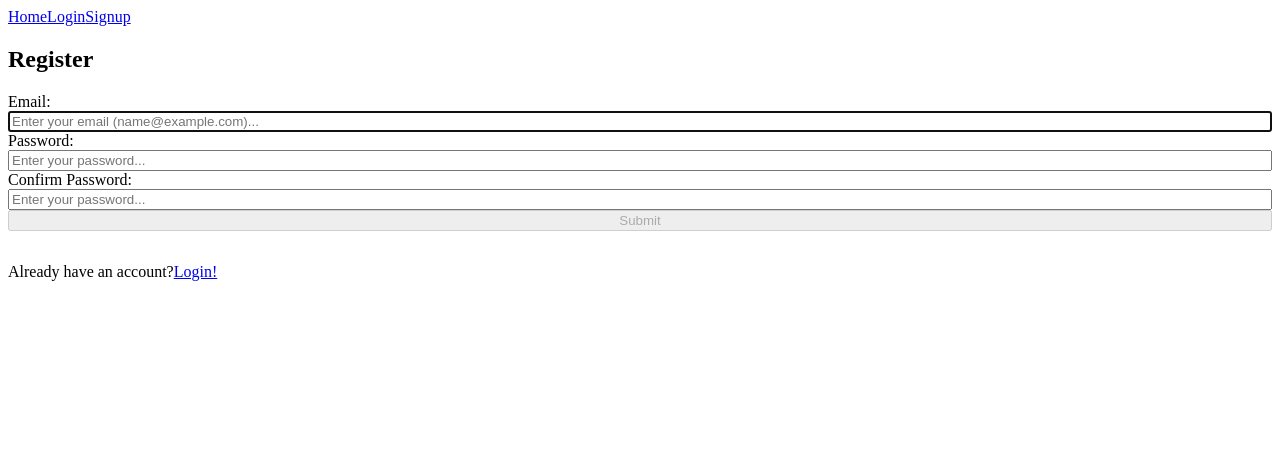
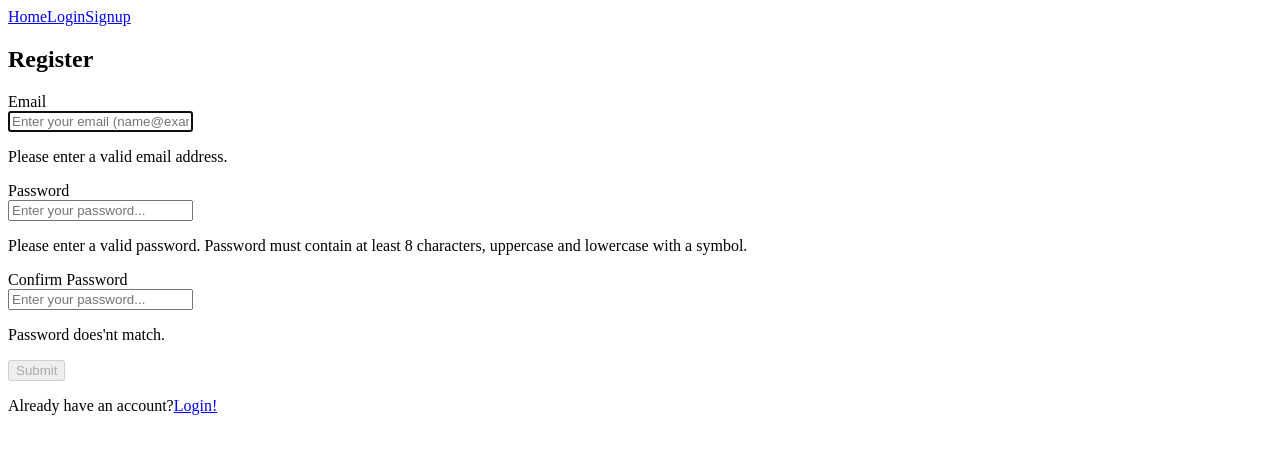
Before and after one commit to Ashish130605/tone-bridge, a React app in the folder frontend/: page /signup in a window 1280 px wide. Shown: the top 454 px of the page. Built offline with nearby package versions, Linux system fonts and the light colour scheme; no server answers; the HTML template or start-up script is replaced by a standard one.

Commit message:
refactor(auth): replace html elements with components in Signup and Login

```diff
--- a/frontend/src/features/auth/components/Login.jsx
+++ b/frontend/src/features/auth/components/Login.jsx
@@ -2,6 +2,8 @@ import { useRef, useState, useEffect } from "react";
 import { Link, Navigate } from "react-router";
 import { apiFetch } from "../../../lib/api-client";
 import useAuth from "../../../hooks/useAuth";
+import { FormField } from "../../../components/FormField";
+import { Button } from "../../../components";
 
 export function Login() {
   const { setAuth } = useAuth();
@@ -62,10 +64,10 @@ export function Login() {
 
           <h1>Login</h1>
           <form onSubmit={handleSubmit}>
-            <label htmlFor="email">Email:</label>
-            <input
+            <FormField
+              id = "email"
+              label= "Email"
               type="email"
-              id="email"
               ref={emailRef}
               placeholder="Enter your email..."
               onChange={(e) => setEmail(e.target.value)}
@@ -73,16 +75,16 @@ export function Login() {
               required
             />
 
-            <label htmlFor="password">Password:</label>
-            <input
+            <FormField
+              id = "password"
+              label= "Password"
               type="password"
-              id="password"
               placeholder="Enter your password..."
               onChange={(e) => setPassword(e.target.value)}
               aria-describedby="pwdnote"
               required
             />
-            <button>Login</button>
+            <Button>Login</Button>
           </form>
           <p>
             Dont have an account?
--- a/frontend/src/features/auth/components/Signup.jsx
+++ b/frontend/src/features/auth/components/Signup.jsx
@@ -1,7 +1,9 @@
 import { useEffect, useRef, useState } from "react";
 import { apiFetch } from "../../../lib/api-client";
-import './Signup.css';
+import { FormField } from "../../../components/FormField";
+import { Button } from "../../../components/Button";
 import { Link } from "react-router";
+import { Navigate } from "react-router";
 
 const EMAIL_REGEX = /^[a-zA-Z0-9._%+-]+@[a-zA-Z0-9.-]+\.[a-zA-Z]{2,}$/;
 const PWD_REGEX =
@@ -76,12 +78,7 @@ export function SignUp() {
   return (
     <>
       {success ? (
-        <section>
-          <h1>Success!</h1>
-          <p>
-            <a href="#">Sign In</a>
-          </p>
-        </section>
+          <Navigate to={"/login"} replace />
       ) : (
         <section>
           <p
@@ -94,10 +91,10 @@ export function SignUp() {
 
           <h1>Register</h1>
           <form onSubmit={handleSubmit}>
-            <label htmlFor="email">Email:</label>
-            <input
+            <FormField
+              id = "email"
+              label = "Email"
               type="email"
-              id="email"
               ref={emailRef}
               placeholder="Enter your email (name@example.com)..."
               onChange={(e) => setEmail(e.target.value)}
@@ -106,23 +103,15 @@ export function SignUp() {
               required
               onFocus={() => setEmailFocus(true)}
               onBlur={() => setEmailFocus(false)}
-            />
+              noteid = "uidnote"
+              note = "Please enter a valid email address."
+              showNote = {emailFocus && email && !validEmail}/>
 
-            <p
-              id="uidnote"
-              className={
-                emailFocus && email && !validEmail
-                  ? "instructions"
-                  : "offscreen"
-              }
-            >
-              Please enter a valid email address.
-            </p>
 
-            <label htmlFor="password">Password:</label>
-            <input
+          <FormField
+            id = "password"
+            label= "Password"
             type="password"
-              id="password"
             placeholder="Enter your password..."
             onChange={(e) => setPassword(e.target.value)}
             aria-invalid={validPass ? "false" : "true"}
@@ -130,24 +119,16 @@ export function SignUp() {
             required
             onFocus={() => setPasswordFocus(true)}
             onBlur={() => setPasswordFocus(false)}
-            />
-            <p
-              id="pwdnote"
-              className={
-                passwordFocus && password && !validPass
-                  ? "instructions"
-                  : "offscreen"
-              }
-            >
-              Please enter a valid password. <br />
-              Password must contain at least 8 characters, uppercase and
-              lowercase with a symbol. <br />
-            </p>
+            noteid="pwdnote"
+            note = {"Please enter a valid password. Password must contain at least 8 characters, uppercase and lowercase with a symbol."}
+            showNote = {passwordFocus && password && !validPass}/>
 
-            <label htmlFor="confirm_password">Confirm Password:</label>
-            <input
+
+
+            <FormField
+              id = "confirm_password"
+              label= "Confirm Password"
               type="password"
-              id="confirm_password"
               placeholder="Enter your password..."
               onChange={(e) => setMatchPwd(e.target.value)}
               aria-invalid={validPass ? "false" : "true"}
@@ -155,21 +136,15 @@ export function SignUp() {
               required
               onFocus={() => setMatchFocus(true)}
               onBlur={() => setMatchFocus(false)}
-            />
-            <p
-              id="confirmnote"
-              className={
-                matchFocus && !validMatch ? "instructions" : "offscreen"
-              }
-            >
-              Password does'nt match.
-            </p>
+              noteid = "confirmnote"
+              note = "Password does'nt match."
+              showNote = {matchFocus && !validMatch}/>
 
-            <button
+            <Button
               disabled={!validEmail || !validPass || !validMatch ? true : false}
             >
               Submit
-            </button>
+            </Button>
           </form>
 
           <p>Already have an account?
```
Lines whose indentation alone changed are shown as unchanged.
